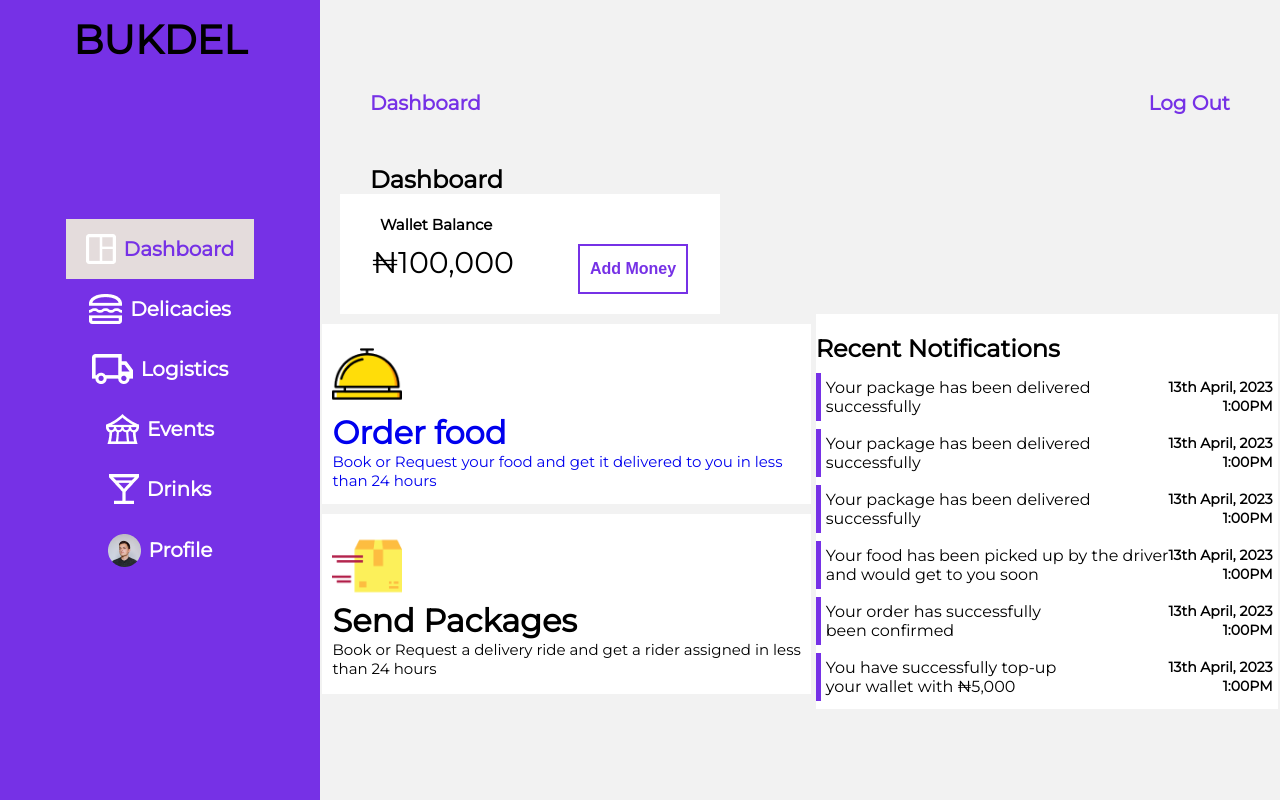
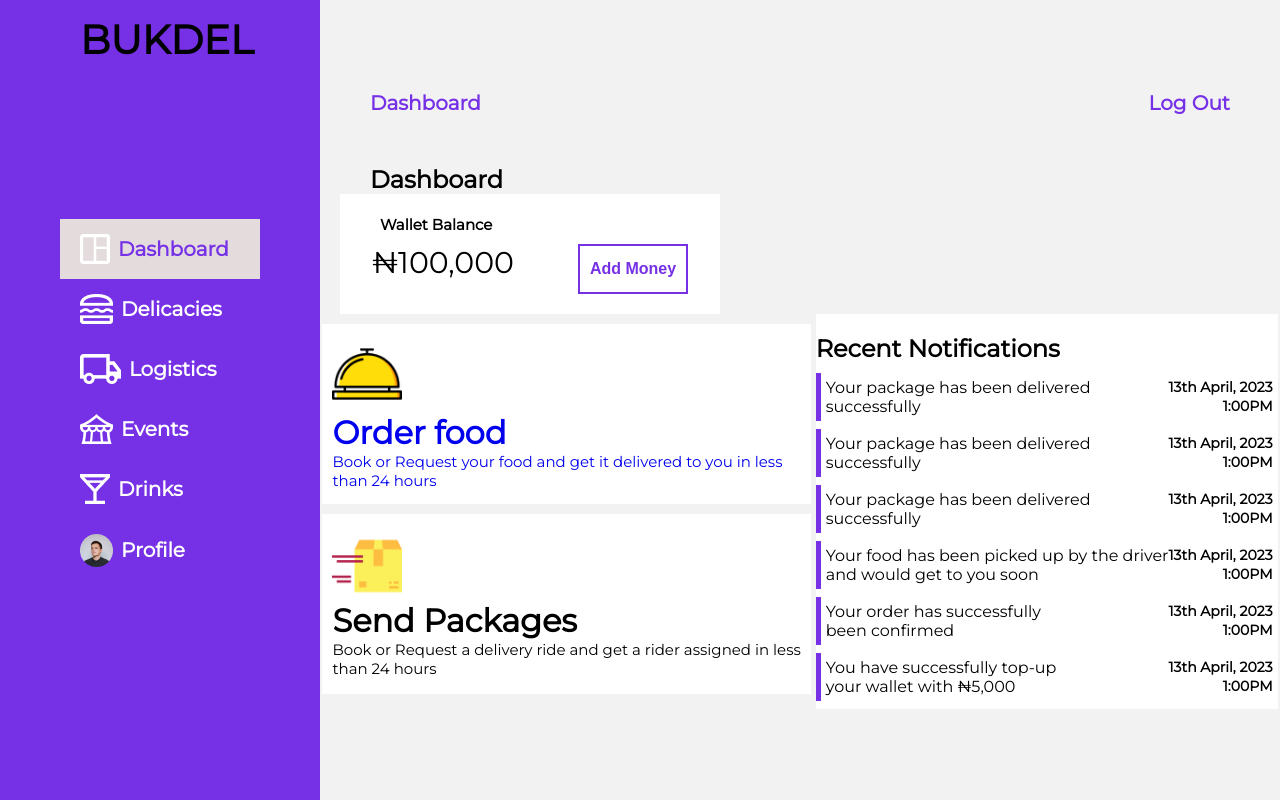
Before and after one commit to adewaleftk/bukdel, a React (Vite) app: page /dashboard in a window 1280 px wide. Built offline with nearby package versions, Linux system fonts and the light colour scheme.

Commit message:
Dashboard  updated

```diff
--- a/src/assets/styles/dashboardnav.css
+++ b/src/assets/styles/dashboardnav.css
@@ -9,7 +9,7 @@
   flex-direction: column;
   justify-content: center;
   align-items: center;
-  /* align-self: flex-end;  Stick the navbar to the right side */
+  align-self: flex-end;
   height: 100vh;
   width: 25vw;
   background-color: #7631E6;
@@ -23,8 +23,9 @@
   color: #fff;
   text-decoration: none;
   display: flex;
-  justify-content: center;
+  /* justify-content: center; */
   align-items: center;
+  width: 200px;
 }
 
 .dashboardnav a.active {
```
